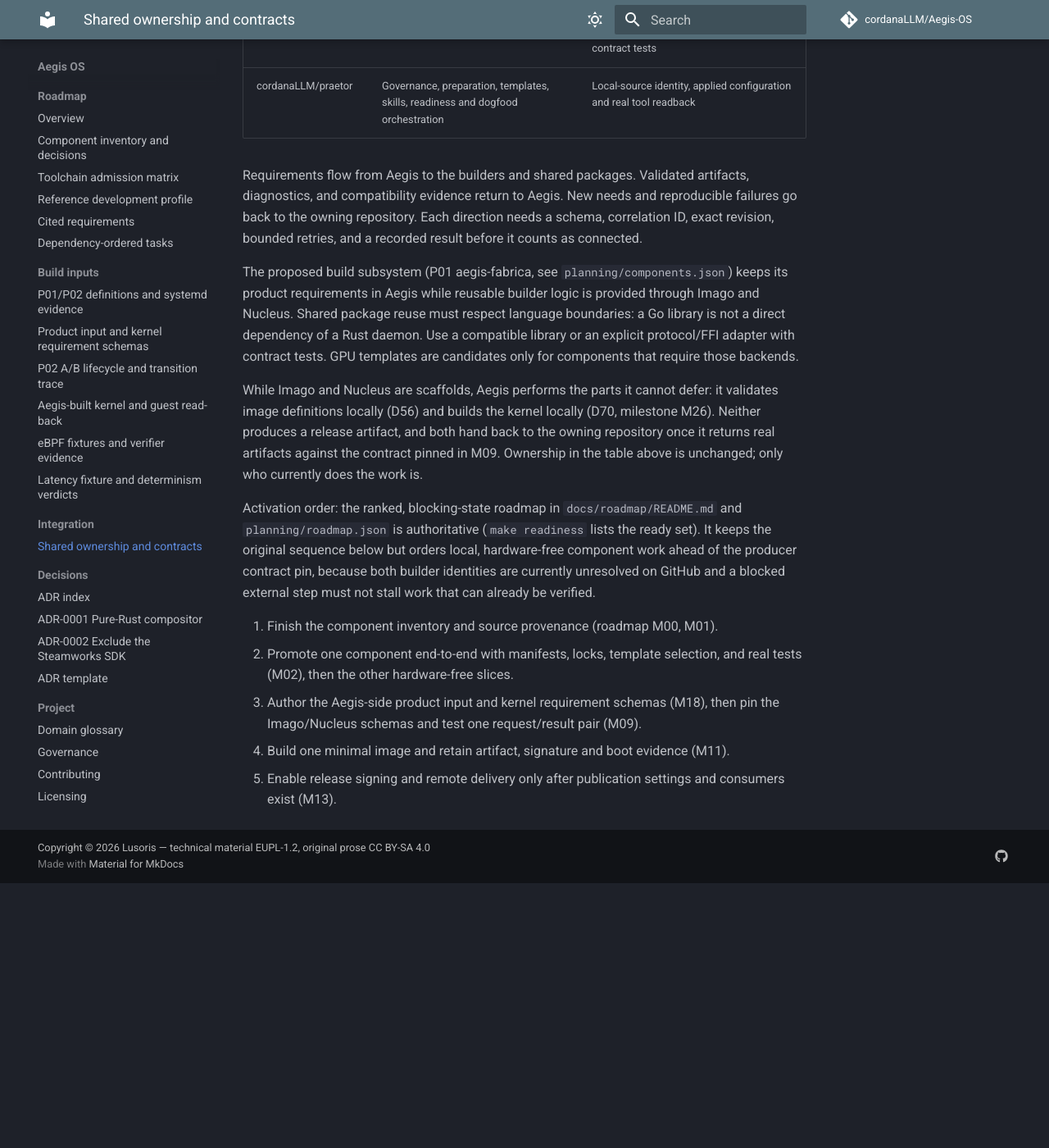
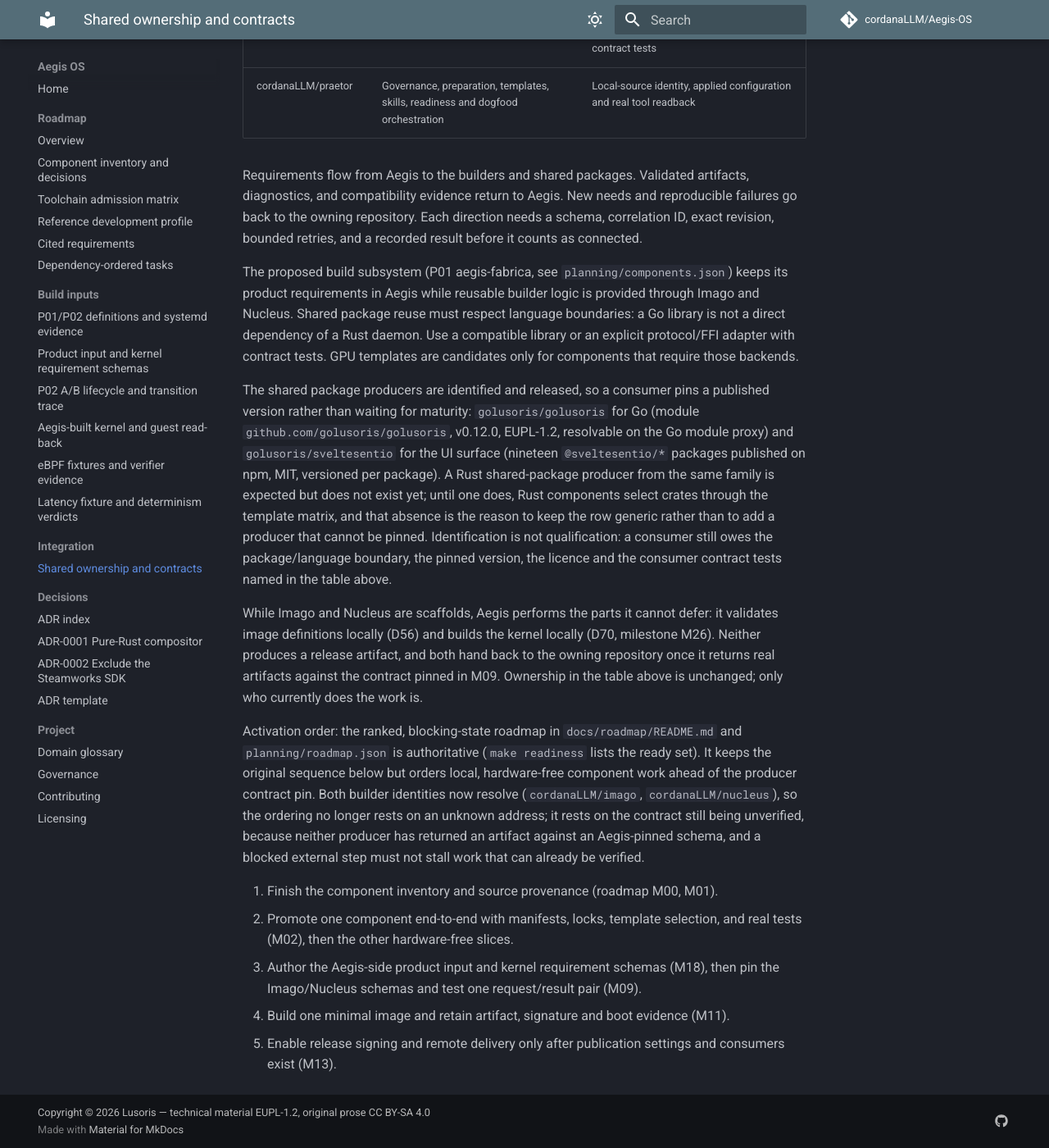
Before and after one commit to cordanaLLM/Aegis-OS, an MkDocs documentation site: the page built from docs/integration/stack.md, in a window 1280 px wide and 1400 px high, scrolled down 556 px. Shown: the whole window at 82% size. Built offline with MkDocs 1.6.1 and Material for MkDocs 9.7.7, drawn with Linux system fonts in a browser that asks for light colours; comment, search, counter and statistics services are not loaded; before the commit the page ends 1633 px from its top, so only the background shows below that.

Commit message:
feat(integration): adopt golusoris and sveltesentio, record resolved producers
The three producer repositories now resolve under the cordanaLLM org, and the
shared package producers publish released artifacts, so two records written
against an unresolved world are no longer true.

docs/integration/stack.md justified putting local work ahead of the producer
contract pin "because both builder identities are currently unresolved on
GitHub". They resolve now (cordanaLLM/imago, cordanaLLM/nucleus). The ordering
is unchanged, but it now rests on the reason that is actually true: neither
producer has returned an artifact against an Aegis-pinned schema, so
planning/roadmap.json rule 2 still holds without restating a stale premise.

D10 made sveltesentio conditional on maturity. The condition is met, and is
recorded as a superseding decision rather than an edit to the original:
golusoris/sveltesentio publishes nineteen @sveltesentio/* packages to npm under
MIT, versioned per package, and golusoris/golusoris resolves as
github.com/golusoris/golusoris v0.12.0 under EUPL-1.2 on the Go module proxy.
A consumer therefore pins a released package version rather than a repository
revision. The toolchain rule is untouched: Node LTS and pnpm are still selected
through the template matrix, each package is pinned in the consuming
component's manifest and lockfile, and the accessibility and UI gates stay
blocked on their own evidence. A Rust shared-package producer is recorded as
expected but absent, which is why the ownership row stays generic rather than
naming one that cannot be pinned.

Editing docs/integration/stack.md invalidates its content address, so the
digest is replanted in the four places that cite it: the full sha256 twice in
planning/candidates.json, the twelve-character prefix twice in
docs/roadmap/inventory.md, and the constant in
crates/aegis-vesta/src/decision.rs with the test that asserts it.

Verified: praetorctl compile-context --verify in sync, praetorctl audit exit 0
with every gate PASS, tools/verify_preparation.py PASS.

Co-Authored-By: Claude Opus 5 (1M context) <noreply@anthropic.com>
Signed-off-by: lusoris <lusoris@proton.me>

```diff
--- a/docs/integration/stack.md
+++ b/docs/integration/stack.md
@@ -24,6 +24,18 @@ boundaries: a Go library is not a direct dependency of a Rust daemon. Use a
 compatible library or an explicit protocol/FFI adapter with contract tests. GPU
 templates are candidates only for components that require those backends.
 
+The shared package producers are identified and released, so a consumer pins a
+published version rather than waiting for maturity: `golusoris/golusoris` for Go
+(module `github.com/golusoris/golusoris`, v0.12.0, EUPL-1.2, resolvable on the
+Go module proxy) and `golusoris/sveltesentio` for the UI surface (nineteen
+`@sveltesentio/*` packages published on npm, MIT, versioned per package). A Rust
+shared-package producer from the same family is expected but does not exist yet;
+until one does, Rust components select crates through the template matrix, and
+that absence is the reason to keep the row generic rather than to add a producer
+that cannot be pinned. Identification is not qualification: a consumer still
+owes the package/language boundary, the pinned version, the licence and the
+consumer contract tests named in the table above.
+
 While Imago and Nucleus are scaffolds, Aegis performs the parts it cannot defer:
 it validates image definitions locally (D56) and builds the kernel locally (D70,
 milestone M26). Neither produces a release artifact, and both hand back to the
@@ -34,9 +46,12 @@ is.
 Activation order: the ranked, blocking-state roadmap in `docs/roadmap/README.md`
 and `planning/roadmap.json` is authoritative (`make readiness` lists the ready
 set). It keeps the original sequence below but orders local, hardware-free
-component work ahead of the producer contract pin, because both builder
-identities are currently unresolved on GitHub and a blocked external step must
-not stall work that can already be verified.
+component work ahead of the producer contract pin. Both builder identities now
+resolve (`cordanaLLM/imago`, `cordanaLLM/nucleus`), so the ordering no longer
+rests on an unknown address; it rests on the contract still being unverified,
+because neither producer has returned an artifact against an Aegis-pinned
+schema, and a blocked external step must not stall work that can already be
+verified.
 
 1. Finish the component inventory and source provenance (roadmap M00, M01).
 2. Promote one component end-to-end with manifests, locks, template selection,
```
Also changed, not shown: docs/roadmap/README.md (+15 -3 lines), docs/roadmap/inventory.md (+2 -2 lines), 4 other files.
